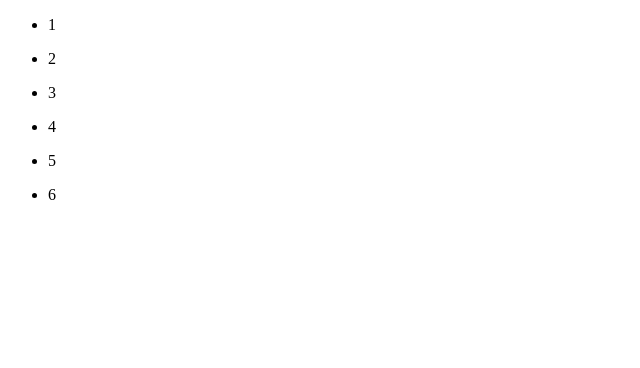
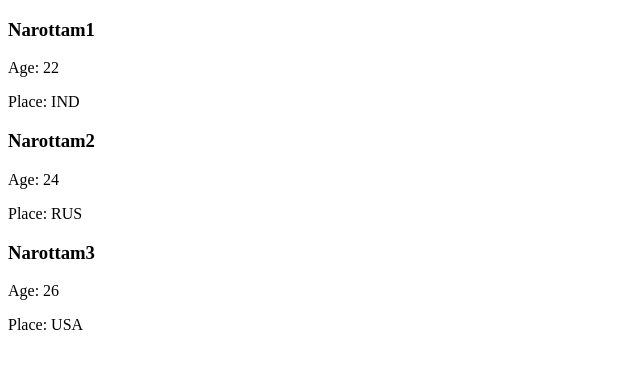
Before and after one commit to NarottamSharma/React-Js, a React (Vite) app in the folder 2-React-Concept/: page / in a window 1280 px wide. Shown: the top 368 px of the page, without its empty margins (0-640 px from the left). Built offline with nearby package versions, Linux system fonts and the light colour scheme.

Commit message:
Refactor App component to display user information instead of numbers

```diff
--- a/2-React-Concept/src/App.jsx
+++ b/2-React-Concept/src/App.jsx
@@ -6,7 +6,23 @@ import Main from "./components/Main";
 import Welcome from "./components/Welcome";
 
 const App = () => {
-    const num = [1, 2, 3, 4, 5, 6];
+    const object  = [
+        {
+            name:"Narottam1",
+            age:22,
+            place:"IND"
+        },
+        {
+            name:"Narottam2",
+            age:24,
+            place:"RUS"
+        },
+        {
+            name:"Narottam3",
+            age:26,
+            place:"USA"
+        },
+    ];
     return (
         <div>
             {/* <Header />
@@ -16,13 +32,13 @@ const App = () => {
             <Greet />
             <ProductInfo /> */}
             <main>
-                {num.map((singleNum) => {
-                    return (
-                        <ul key={singleNum}>
-                            <li>{singleNum}</li>
-                        </ul>
-                    );
-                })}
+                {object.map(({name,age,place}) => (
+                    <div key={name}>
+                        <h3>{name}</h3>
+                        <p>Age: {age}</p>
+                        <p>Place: {place}</p>
+                    </div>
+                ))}
             </main>
         </div>
     );
```
